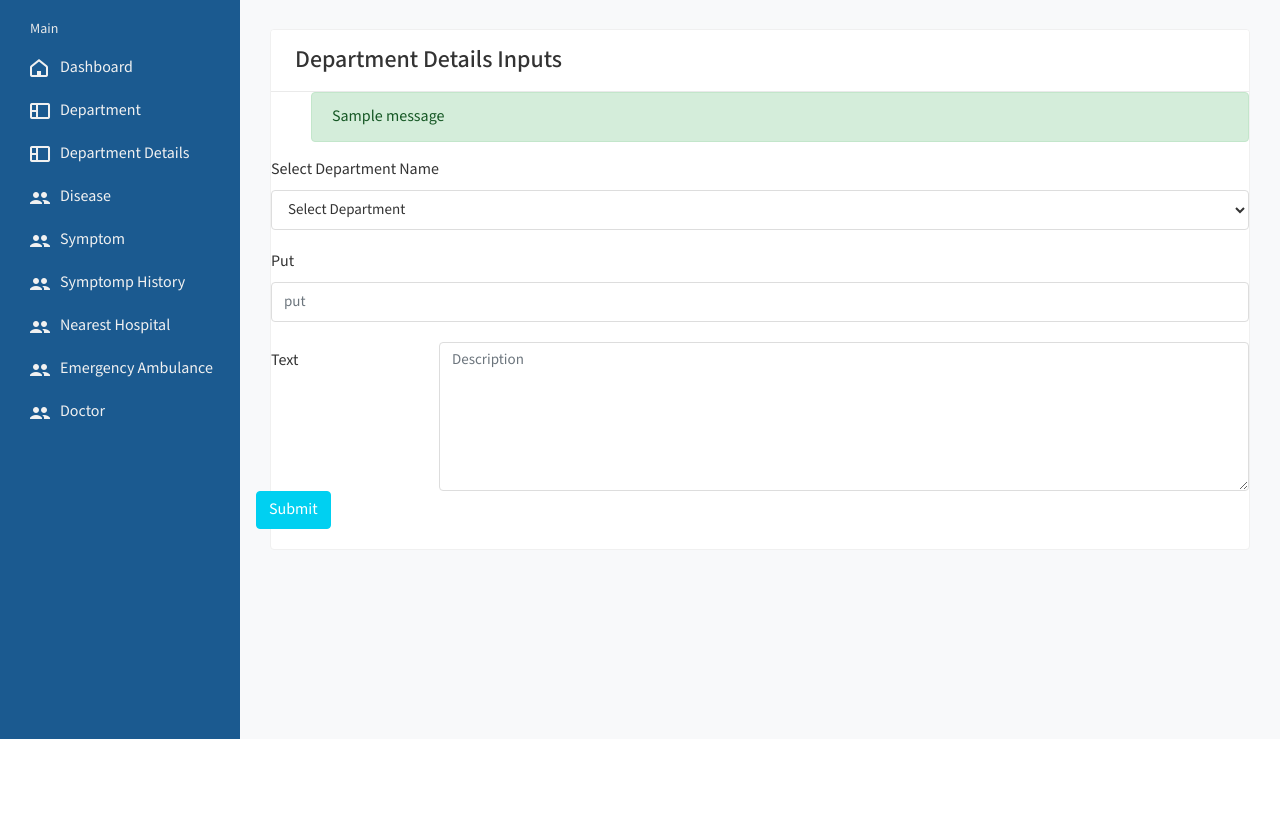
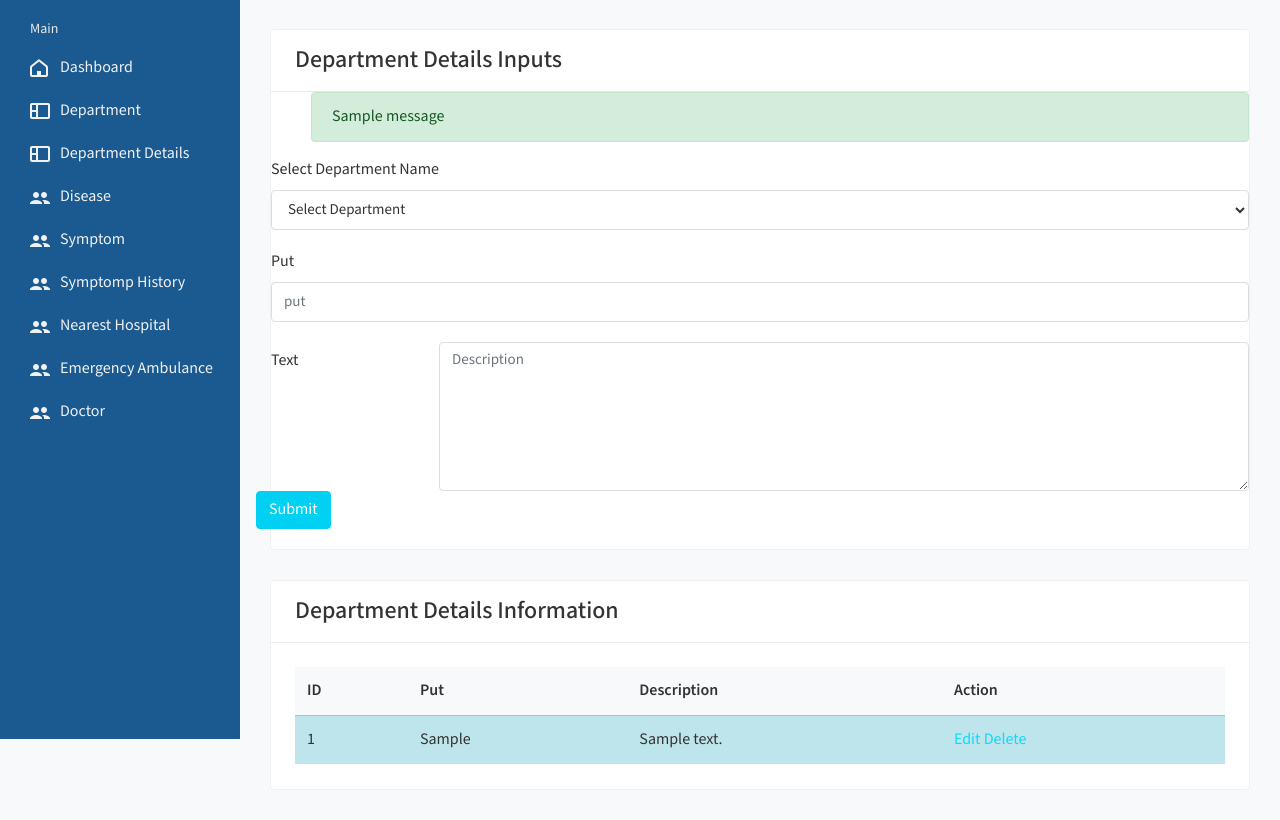
Before and after one commit to Salman13201016/django_dep_recom, a Django app: page /depart_details/ in a window 1280 px wide. Shown: the part 61-881 px from the top of the page. Before the commit the page ends 800 px from the top, so only its background shows below. Run offline with Django 4.2, Linux system fonts and the light colour scheme; data comes from the database, SQL or seed files in the repository; tables that the repository leaves empty hold one stand-in row (values such as "Sample post"); one stand-in notice (Sample message) is shown; some libraries are stand-ins or nearby versions.

Commit message:
Departmen Details curd operation done

```diff
--- a/From_Doccure/Department_Details/urls.py
+++ b/From_Doccure/Department_Details/urls.py
@@ -7,4 +7,8 @@ urlpatterns = [
     path('', dep_details.dep_det_panel,name='dep_details'),
     path('dep_det_store/', dep_details.depart_det_store,name='dep_details_store'),
 
+    path('edit_depart_details/<int:id>', dep_details.edit_department_details,name='edit_depart_details'),
+    path('edit_depart_details/update/', dep_details.update_depart_details,name='update_depart_details'),
+    path('edit_depart/delete/<int:id>', dep_details.delete_depart_details,name='delete_depart_details'),
+
 ]
--- a/From_Doccure/Department_Details/views.py
+++ b/From_Doccure/Department_Details/views.py
@@ -1,4 +1,4 @@
-from django.shortcuts import render,redirect
+from django.shortcuts import render,redirect,get_object_or_404
 from Department_Details.models import department_details
 from dashboard_from.models import Doctor_Depert_name
 from . import models
@@ -30,3 +30,28 @@ def depart_det_store(request):
     except (IntegrityError) as e:
         messages.error(request, 'The Department Details name hase been inserted Successfully')
         return render(request,'form/Department_Details/department_details.html')
+
+
+
+def edit_department_details(request, id):
+    # data = get_object_or_404(Doctor_Depert_name, id=id)
+    context={
+        'id':id,
+    }
+    return render(request,'form/Department_Details/depert_details_edit.html',context)
+
+def update_depart_details(request):
+    id = request.POST.get('id')
+    data = get_object_or_404(department_details, id=id)
+    put = request.POST.get('put')
+    text = request.POST.get('descrip')
+    data.put = put
+    data.text = text
+    data.save()
+    return redirect('/depart_details/')
+
+
+def delete_depart_details(request, id):
+    data = get_object_or_404(department_details, id=id)
+    data.delete()
+    return redirect('/depart_details/')
--- a/From_Doccure/templates/form/Department_Details/department_details.html
+++ b/From_Doccure/templates/form/Department_Details/department_details.html
@@ -55,7 +55,55 @@
                     </div>
 
                 </div>
+                <div class="row">
+                    <div class="col-sm-12">
+                        <div class="card">
+                            <div class="card-header">
+                                <h4 class="card-title">Department Details Information</h4>
 
+                            </div>
+                            <div class="card-body">
+
+                                <div class="table-responsive">
+                                    <table class="datatable table table-stripped">
+                                        <thead>
+                                            <tr>
+                                                <th>ID</th>
+                                                <th>Put</th>
+                                                <th>Description</th>
+                                                <th>Action</th>
+
+                                            </tr>
+                                        </thead>
+                                        <tbody>
+                                            {% for table_data in dep_det_data %}
+                                            <tr class="table-info">
+                                              <td>
+                                                {{ forloop.counter }}
+                                              </td>
+                                              <td>
+                                                {{table_data.put}}
+                                              </td>
+                                              <td>
+                                                {{table_data.text}}
+                                              </td>
+
+                                              <td>
+                                                <a  href="{% url 'edit_depart_details' table_data.id %}">Edit</a>
+                                                <a  href="{% url 'delete_depart_details' table_data.id %}">Delete</a>
+
+
+                                              </td>
+                                            </tr>
+                                            {% endfor %}
+                                          </tbody>
+                                        </tbody>
+                                    </table>
+                                </div>
+                            </div>
+                        </div>
+                    </div>
+                </div>
             </div>
         </div>
 
```
Also changed, not shown: From_Doccure/templates/form/Department_Details/depert_details_edit.html (added, +54 -0 lines), From_Doccure/templates/form/District/district_edit.html (added).
